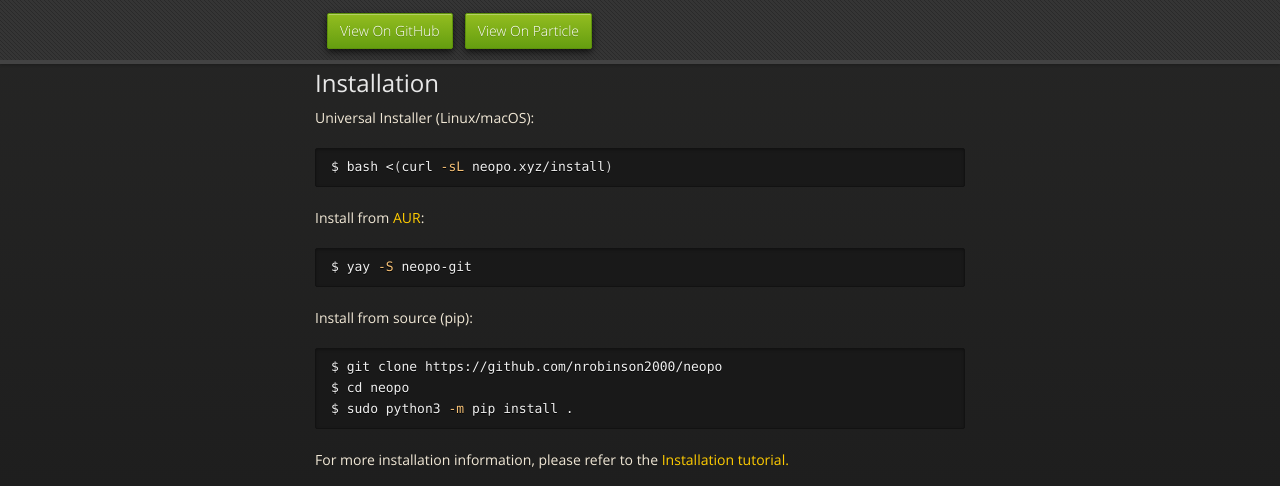
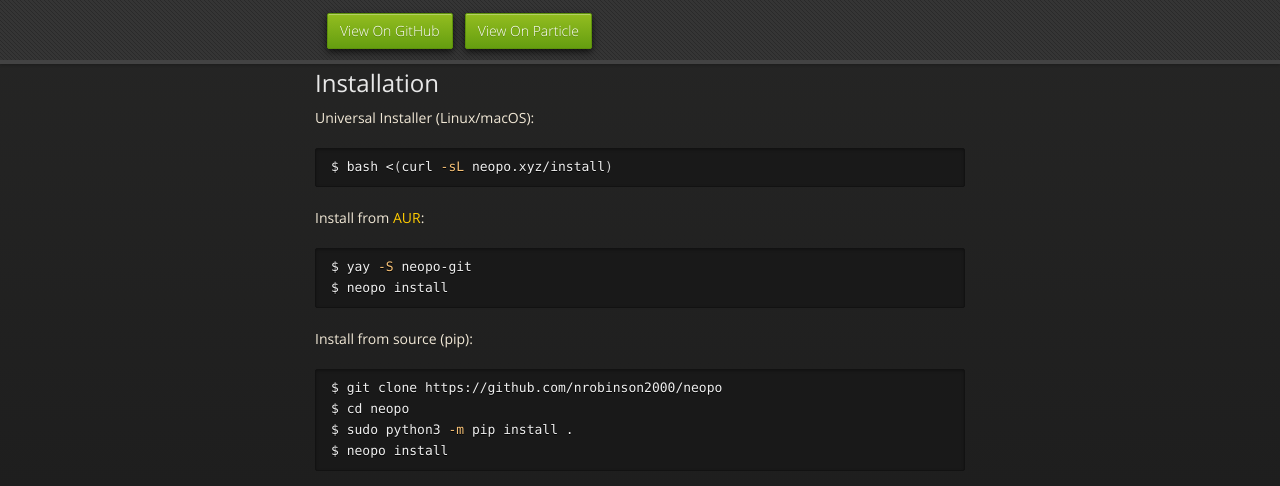
Before and after one commit to nrobinson2000/neopo.xyz, a Jekyll site: the page built from index.md, in a window 1280 px wide and 900 px high, scrolled down 1181 px, cut to the strip 0-486 px from the top of the window. Built offline with Jekyll 4.4.1, drawn with Linux system fonts in a browser that asks for light colours.

Commit message:
update readme at 21:49 of 2020-11-12

````diff
--- a/index.md
+++ b/index.md
@@ -28,6 +28,7 @@
 
 ```bash
 $ yay -S neopo-git
+$ neopo install
 ```
 
 Install from source (pip):
@@ -36,6 +37,7 @@
 $ git clone https://github.com/nrobinson2000/neopo
 $ cd neopo
 $ sudo python3 -m pip install .
+$ neopo install
 ```
 
 For more installation information, please refer to the [Installation tutorial.](tutorials/install.html)
````
